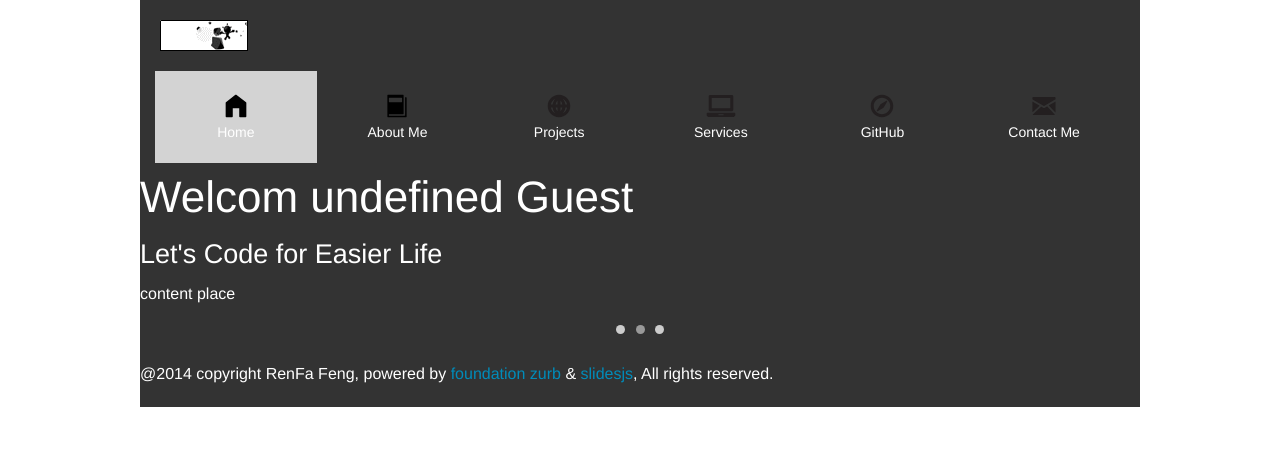
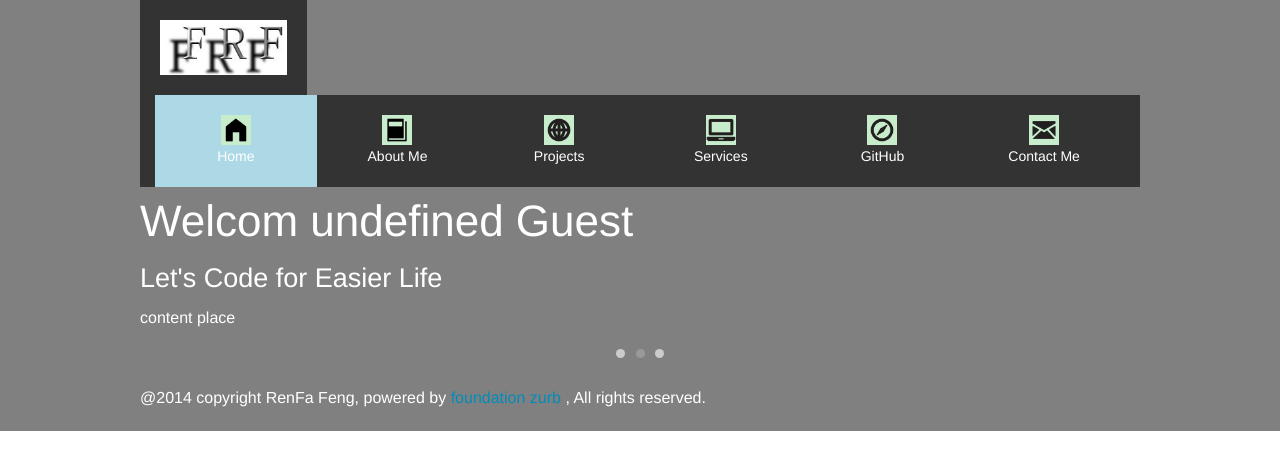
Before and after one commit to BladeWork/assignment1, a plain HTML site: page Assignment1/index.html in a window 1280 px wide. Drawn offline with Linux system fonts and the light colour scheme; a script that the page names is missing.

Commit message:
Fixed all pages' icon-bar problem. Changed the logo

```diff
--- a/Assignment1/css/main.css
+++ b/Assignment1/css/main.css
@@ -1,5 +1,6 @@
 .contained {
     color:white;
+    background-color:grey;
 }
  .welcomeInfo {
     color:white;
@@ -16,13 +17,11 @@ h3 {
     box-sizing: border-box;
     width:16.66%;
 }
-.row {
-    background-color: rgb(51, 51, 51);
-}
+
 
 .container {
     background-color: rgb(51, 51, 51);
 }
 .current_page {
-    background-color: lightgray;
+    background-color: lightblue;
 }
--- a/Assignment1/index.html
+++ b/Assignment1/index.html
@@ -30,31 +30,33 @@
     <!-- Navigation section-->
     <div class="row">
             <div class="logoDiv small-2 medium-2 large-2 columns">
-                <img src="../img/logo.gif">
+                <img src="img/logo.jpg" />
             </div>
+    </div>
+    <div class="row">
         <div class="icon-bar six-up small-10 medium-10 large-10 columns">
             <a class="item current_page" href="index.html">
-                <img src="../img/nav/fi-home.svg">
+                <img src="img/nav/fi-home.jpg" />
                 <label>Home</label>
             </a>
             <a class="item" href="aboutme.html">
-                <img src="../img/nav/fi-book.svg">
+                <img src="img/nav/fi-book.jpg" />
                 <label>About Me</label>
             </a>
             <a class="item" href="projects.html">
-                <img src="../img/nav/fi-web.svg">
+                <img src="img/nav/fi-web.jpg" />
                 <label>Projects</label>
             </a>
             <a class="item" href="services.html">
-                <img src="../img/nav/fi-laptop.svg">
+                <img src="img/nav/fi-laptop.jpg" />
                 <label>Services</label>
             </a>
             <a class="item" href="https://github.com/BladeWork/assignment1/">
-                <img src="../img/nav/fi-compass.svg">
+                <img src="img/nav/fi-compass.jpg" />
                 <label>GitHub</label>
             </a>
             <a class="item" href="contactme.html">
-                <img src="../img/nav/fi-mail.svg">
+                <img src="img/nav/fi-mail.jpg" />
                 <label>Contact Me</label>
             </a>
         </div>
@@ -132,7 +134,7 @@
 
     <footer>
         <div class="row">
-            <p>@2014 copyright RenFa Feng, powered by <a href="http://foundation.zurb.com/">foundation zurb </a>& <a href="http://www.slidesjs.com"> slidesjs</a>, All rights reserved.</p>
+            <p>@2014 copyright RenFa Feng, powered by <a href="http://foundation.zurb.com/">foundation zurb </a>, All rights reserved.</p>
         </div>
     </footer>
 
```
Also changed, not shown: Assignment1/aboutme.html (+8 -8 lines), Assignment1/contactme.html (+8 -8 lines), Assignment1/projects.html (+8 -8 lines), Assignment1/services.html (+8 -8 lines), Assignment1/img/logo.jpg (added), Assignment1/img/nav/fi-book.jpg (added), Assignment1/img/nav/fi-compass.jpg (added), Assignment1/img/nav/fi-home.jpg (added), Assignment1/img/nav/fi-laptop.jpg (added), Assignment1/img/nav/fi-mail.jpg (added), Assignment1/img/nav/fi-web.jpg (added), 1 other file.
